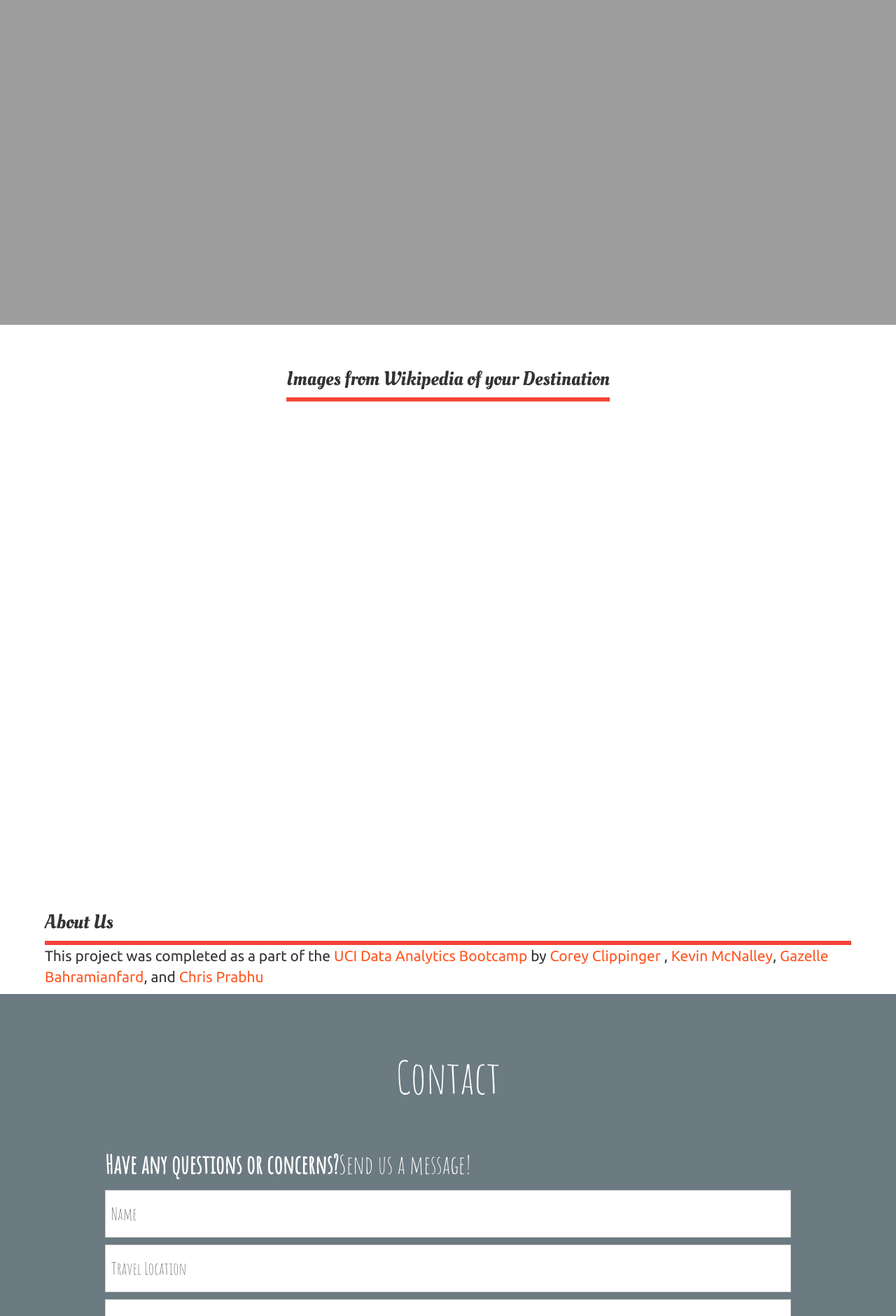
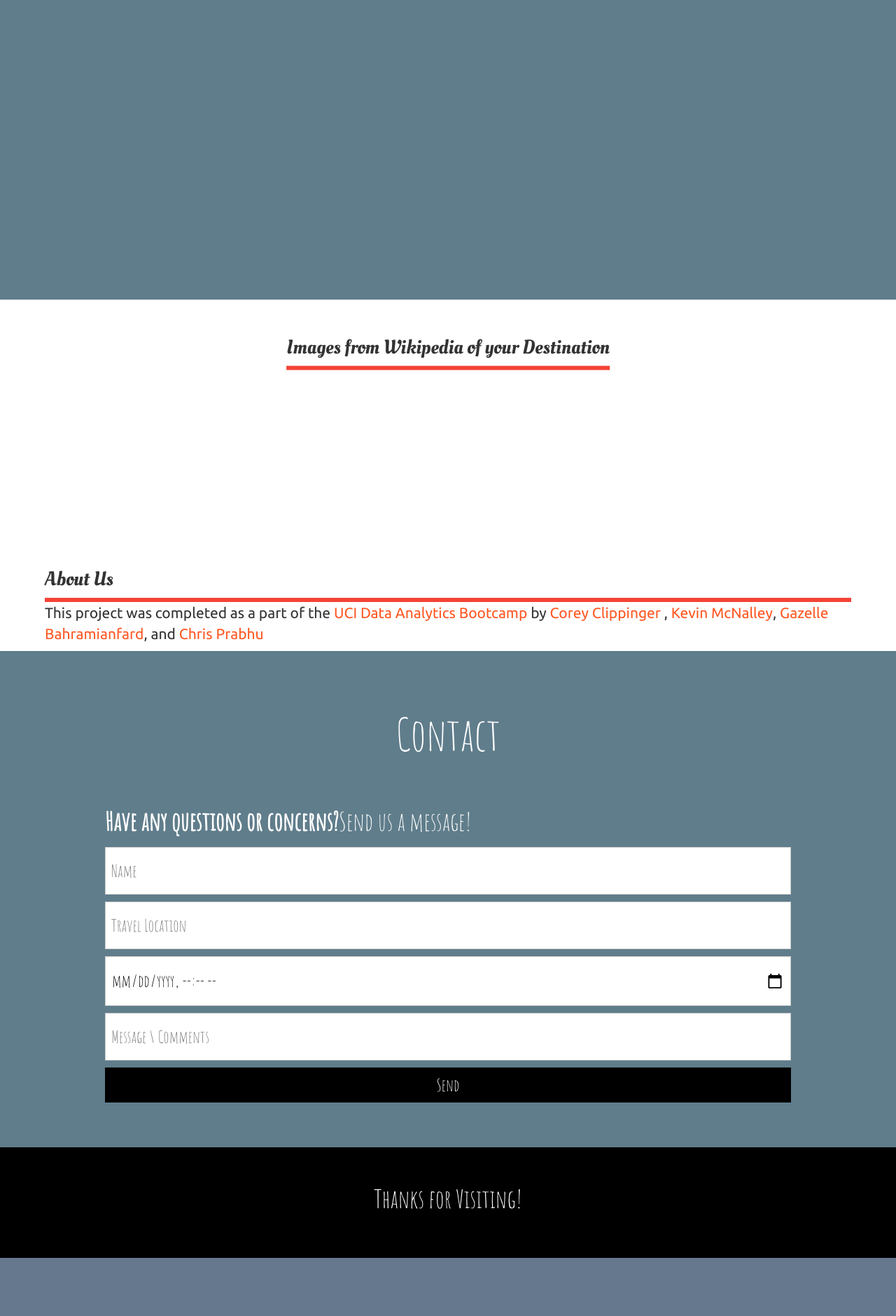
Before and after one commit to totopi/Travel-Informers, a Flask app: page / in a window 1280 px wide. Shown: the part 3040-4920 px from the top of the page at 70% size. After the commit the page ends 4837 px from the top, so only its background shows below. Run offline with Flask 2, Linux system fonts and the light colour scheme; data that the repository does not hold is empty; parts of the project's set-up code (start-up, migrations or seed data) failed here and were passed over; some libraries are stand-ins or nearby versions.

Commit message:
Restyling!

```diff
--- a/static/css/style.css
+++ b/static/css/style.css
@@ -34,15 +34,10 @@
 select {
     width: 32%;
 }
-img {
-    max-height: 300px;
-    max-width: 200px;
-    object-fit: cover;
-    position: absolute;
-    bottom:0px;
-}
+
 .w3-cell {
     width:200px;
+    height:300px;
 }
 
 .w3-container {
--- a/static/js/script.js
+++ b/static/js/script.js
@@ -63,14 +63,15 @@
     // It took far too long to get this stuff to cooperate, I'm sure there's a better way, but thanks for the code Corey!
     d3.json('/city_pics/Portland', function (err, urlData) {
         if (err) throw err;
-        let picSpots = d3.select('#collage').selectAll('li')
+        let picSpots = d3.select('#collage').selectAll('div')
                         .data(urlData)
                         .enter()
                         .append('div')
                         .classed('w3-container', true)
                         .classed('w3-cell', true)
+                        .classed('cover', true)
                         .html(function(d){
-                            return `<img src="${d}">`
+                            return `<img src="${d}" style="height: 300px; width: 200px; object-fit: cover;">`
                         })
     });
 }
@@ -84,12 +85,12 @@
     d3.json(picUrl, function (err, urlData) {
         if (err) throw err;
         console.log(urlData);
-        let picSpots = d3.select('#collage').selectAll('li').data(urlData);
+        let picSpots = d3.select('#collage').selectAll('div').data(urlData);
         picSpots.enter()
                 .append('div')
                 .classed('w3-container', true)
                 .classed('w3-cell', true)
-                .html(d => `<img src="${d}">`)
-
+                .classed('cover', true)
+                .html(d => `<img src="${d}" style="height: 300px; width: 200px; object-fit: cover;">`)
     });
 };
--- a/templates/index.html
+++ b/templates/index.html
@@ -76,7 +76,7 @@
         </div>
 
         <!-- First Graph Space -->
-        <div class="w3-display-container w3-gray" id = "first_graph_link" style="width:100%; height:100%;">
+        <div class="w3-display-container w3-blue-grey" id = "first_graph_link" style="width:100%; height:100%;">
             <div class="w3-display-left" id="first_graph" style="width:60%; height:60%;"></div>
             <div class='w3-white w3-display-right' style="width:40%; height: 60%">
                 <div class='w3-border-red w3-bottombar'><h2 class='h'>Weather Over Time</h2></div>
@@ -92,7 +92,7 @@
         </div>
 
         <!-- Second Graph Space -->
-        <div class="w3-display-container w3-gray" id = "second_graph_link" style="width:100%; height:100%;">
+        <div class="w3-display-container w3-blue-grey" id = "second_graph_link" style="width:100%; height:100%;">
             <div class="w3-display-left" id="second_graph" style="width:60%; height:60%;"></div>
             <div class='w3-white w3-display-right' style="width:40%; height:60%;">
                 <div class='w3-border-red w3-bottombar'><h2 class='h'>Airport Delays Scatter Chart</h2></div>
@@ -105,7 +105,7 @@
         </div>
 
         <!-- Third Graph Space -->
-        <div class="w3-display-container w3-gray" id = "third_graph_link" style="width:100%; height:100%;">
+        <div class="w3-display-container w3-blue-grey" id = "third_graph_link" style="width:100%; height:100%;">
             <div class="w3-display-left w3-white" id="third_graph" style="width:60%; height:60%;"></div>
             <div class="w3-white w3-display-right" style="width:40%; height:60%;">
                 <div class='w3-border-red w3-bottombar'><h2 class='h'>Qualitative Weather Donut</h2></div>
@@ -119,13 +119,13 @@
         </div>
 
         <!-- Picture Collage Space -->
-        <div class="w3-display-container" id="collage_link" style="width:100%; height:95%;">
-            <div class="w3-display-top w3-gray" style="width:100%; height:40%;"></div>
+        <div class="w3-display-container" id="collage_link" style="width:100%; height:670px;">
+            <div class="w3-display-top w3-blue-grey" style="width:100%; height:40%;"></div>
             <div class='w3-border-red w3-bottombar w3-display-middle' style="margin-bottom:22px;"><h2 class='h'>Images from Wikipedia of your Destination</h2></div>
             <div id="collage" class="w3-display-bottommiddle w3-cell-row"></div>
         </div>
 
-        <div class="w3-display-container" id = "aboutUs_link" style="width:100%; height:500px;">
+        <div class="w3-display-container" id = "aboutUs_link" style="width:100%; height:100px;">
             <div class="w3-display-bottommiddle" id="aboutUs" style="width:90%;">
                 <div class='w3-border-red w3-bottombar'><h2 class='h'>About Us</h2></div>
                 <p class='p'>
@@ -137,7 +137,7 @@
         </div>
 
         <!-- Contact -->
-        <div class="w3-container w3-padding-64 w3-blue-grey w3-grayscale-min w3-xlarge" id="contact">
+        <div class="w3-container w3-padding-64 w3-blue-grey w3-blue-greyscale-min w3-xlarge" id="contact">
             <div class="w3-content">
                 <h1 class="w3-center w3-jumbo" style="margin-bottom:64px">Contact</h1>
                 <p class="w3-xxlarge"><strong>Have any questions or concerns?</strong>Send us a message!</p>
```
